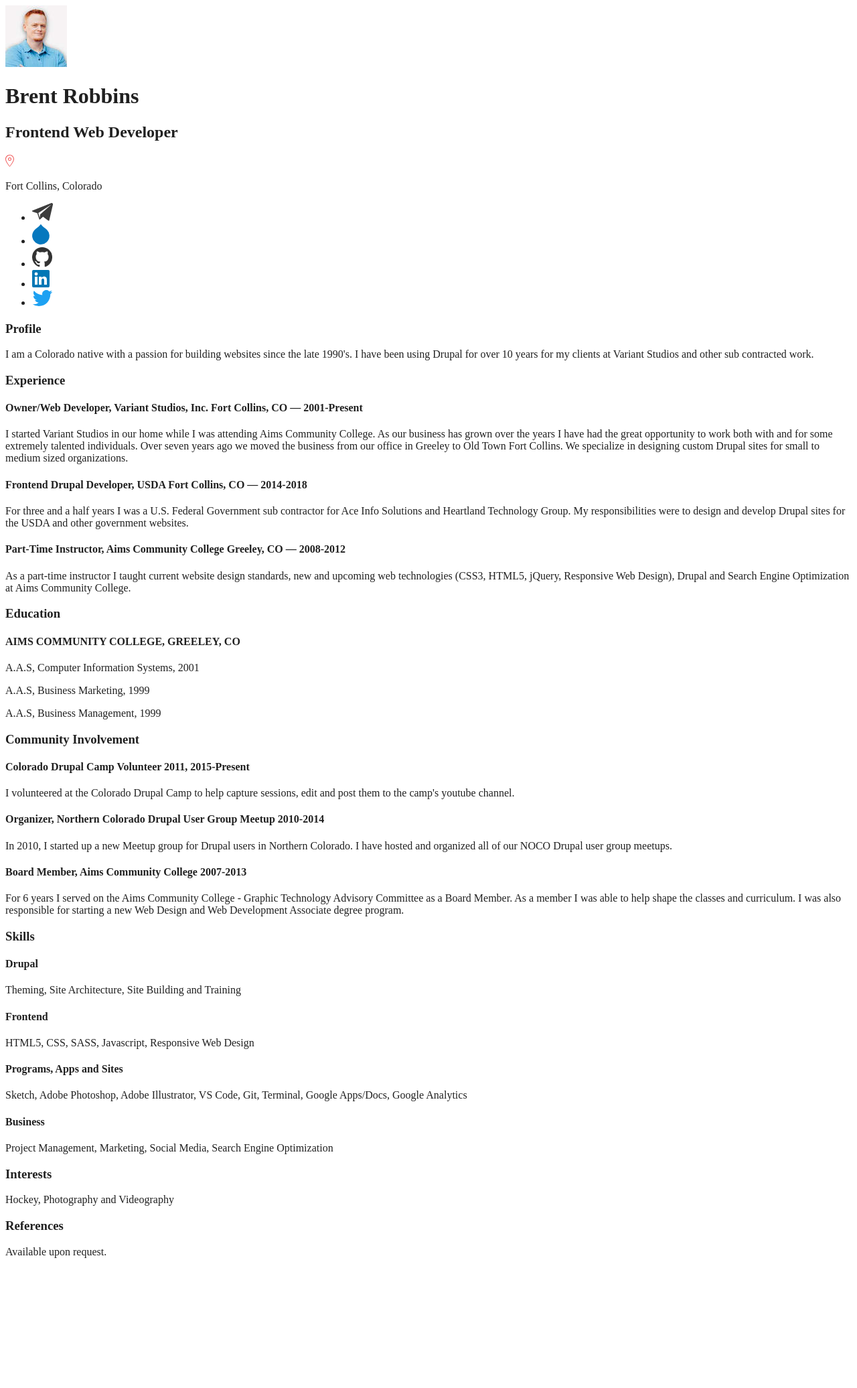
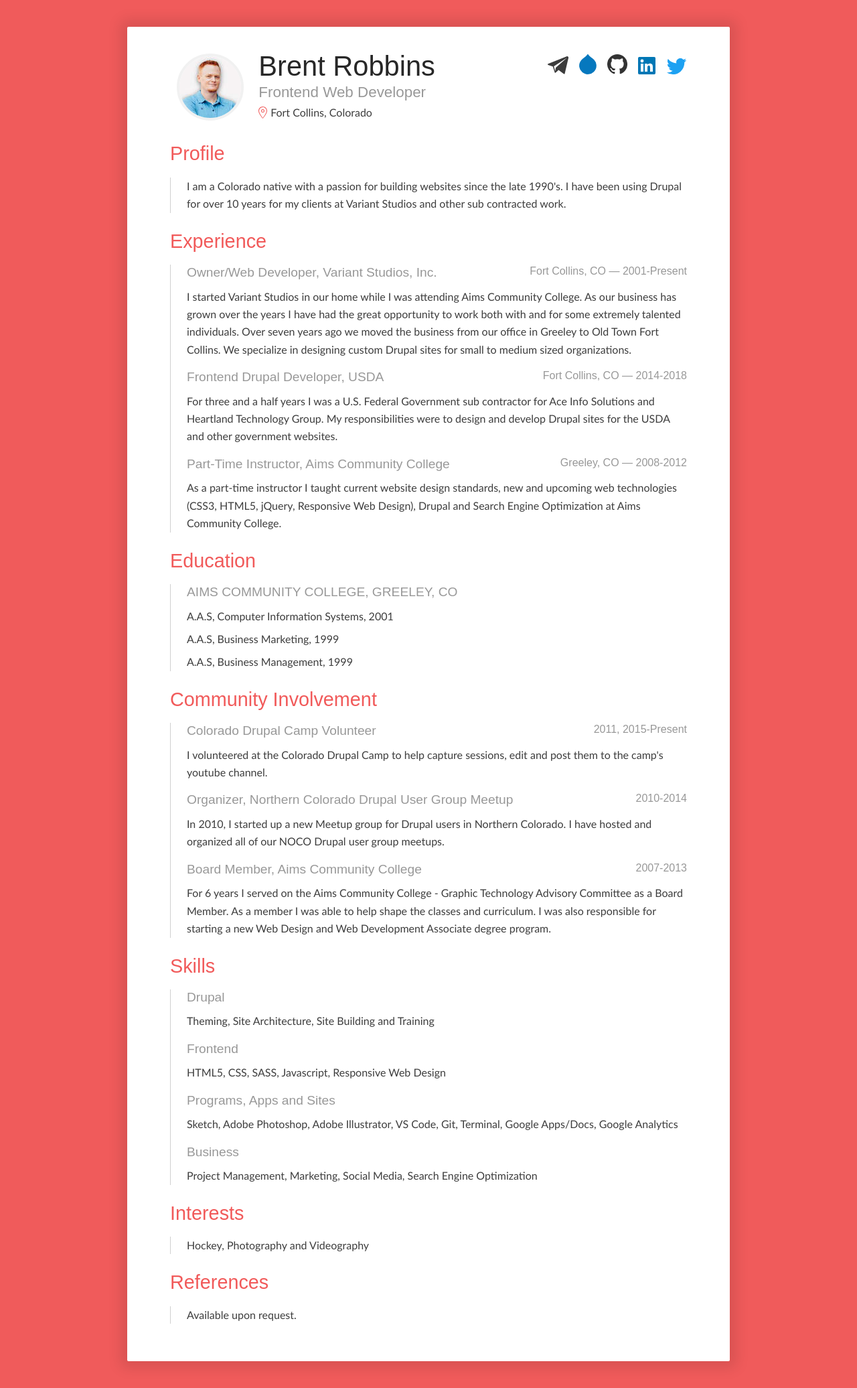
Before and after one commit to brentrobbins/brentrobbins.net, a Jekyll site: the page built from index.html, in a window 1280 px wide. Shown: the whole page at 67% size. Built offline with Jekyll 4.4.1, drawn with Linux system fonts in a browser that asks for light colours; cached includes are drawn as plain includes; some web fonts are replaced; before the commit the page ends 1894 px from its top, so only the background shows below that.

Commit message:
Updated '_includes/scripts.html' via CloudCannon

```diff
--- a/_includes/scripts.html
+++ b/_includes/scripts.html
@@ -1,6 +1,4 @@
-<!--<link rel="stylesheet" href="/assets/css/style.css" media="screen">-->
-
-
+<link rel="stylesheet" href="/assets/css/style.css" media="screen">
 
 <script src="/assets/js/prod/modernizr-2.8.3.min.js"></script>
 <script type="text/javascript" src="/assets/js/prod/zepto.1.2.0.min.js"></script>
```
